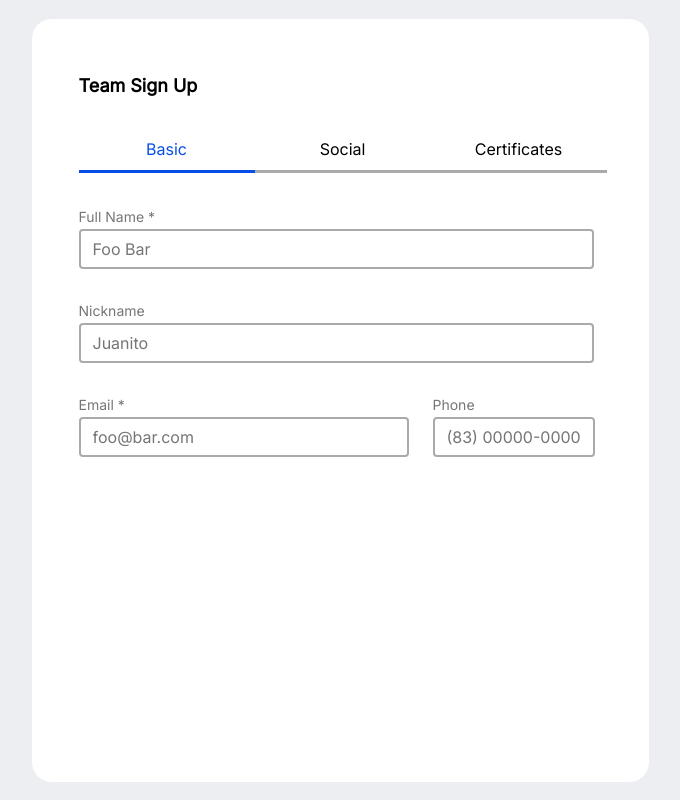
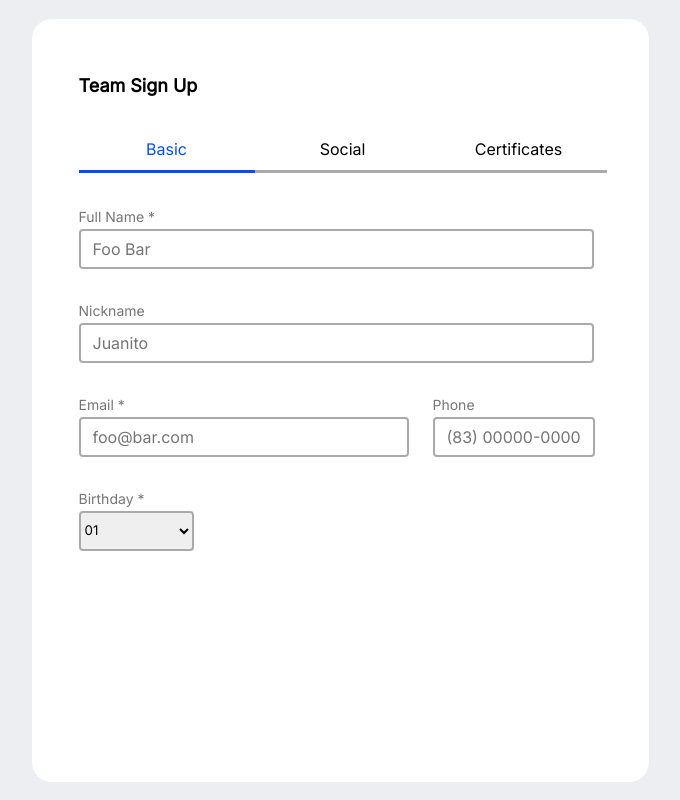
Before and after one commit to gustavoeyros/team-project-ts, a React (Vite) app: page / in a window 1280 px wide. Shown: the whole page, without its empty margins (300-980 px from the left). Built offline with nearby package versions, Linux system fonts and the light colour scheme.

Commit message:
feat: select input component

```diff
--- a/src/components/BasicForm/index.tsx
+++ b/src/components/BasicForm/index.tsx
@@ -1,7 +1,17 @@
+import SelectForm from "../SelectForm";
 import InputForm from "../InputForm";
 import { Form, FormController, InlineController } from "./styled";
 
 const BasicForm = () => {
+  const days = [];
+  for (let i = 1; i <= 31; i++) {
+    if (i < 10) {
+      days.push(`0${i}`);
+    } else {
+      days.push(`${i}`);
+    }
+  }
+
   return (
     <Form>
       <FormController>
@@ -45,6 +55,13 @@ const BasicForm = () => {
           />
         </FormController>
       </InlineController>
+
+      <FormController>
+        <span>Birthday *</span>
+        <InlineController>
+          <SelectForm content={days} />
+        </InlineController>
+      </FormController>
     </Form>
   );
 };
--- /dev/null
+++ b/src/components/SelectForm/index.tsx
@@ -0,0 +1,17 @@
+import { Select } from "./styled";
+
+interface ContentProps {
+  content: string[];
+}
+
+const SelectForm = ({ content }: ContentProps) => {
+  return (
+    <Select>
+      {content.map((item) => (
+        <option>{item}</option>
+      ))}
+    </Select>
+  );
+};
+
+export default SelectForm;
--- /dev/null
+++ b/src/components/SelectForm/styled.ts
@@ -0,0 +1,9 @@
+import styled from "styled-components";
+
+export const Select = styled.select`
+  width: 115px;
+  height: 40px;
+  border: 2px solid #aaaaaa;
+  border-radius: 4px;
+  outline: none;
+`;
```
